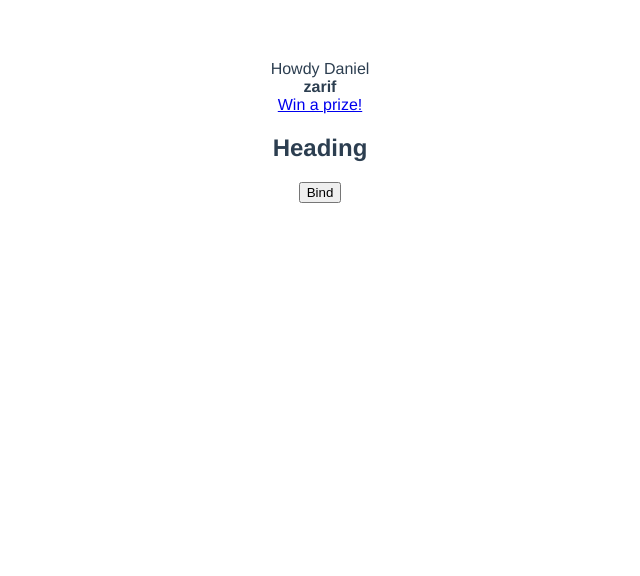
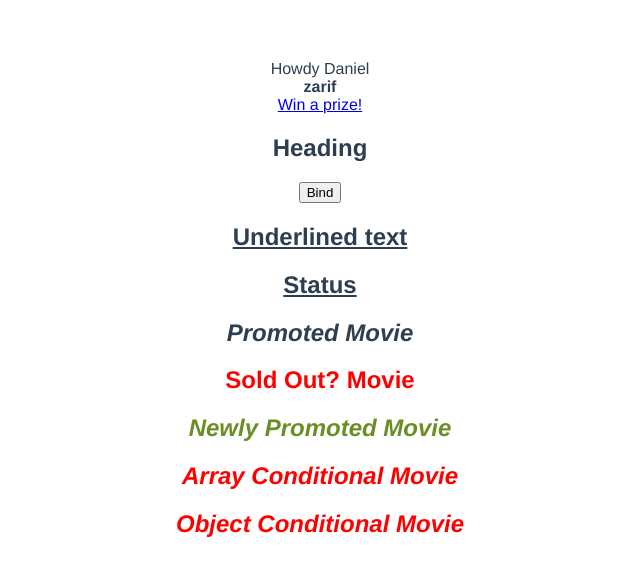
Before and after one commit to zarifpour/vue-practice, a Vue app in the folder hello-world/: page / in a window 1280 px wide. Shown: the top 576 px of the page, without its empty margins (320-960 px from the left). Built offline with nearby package versions, Linux system fonts and the light colour scheme.

Commit message:
Binding classes conditionally

```diff
--- a/hello-world/src/App.vue
+++ b/hello-world/src/App.vue
@@ -4,6 +4,23 @@
   <div v-html="hack"></div>
   <h2 v-bind:id="headingId">Heading</h2>
   <button v-bind:disabled="isDisabled">Bind</button>
+  <h2 class="underline">Underlined text</h2>
+  <h2 class="underline" v-bind:class="status">Status</h2>
+  <h2 v-bind:class="isPromoted && 'promoted'">Promoted Movie</h2>
+  <h2 v-bind:class="isSoldout ? 'sold-out' : 'new'">Sold Out? Movie</h2>
+  <h2 v-bind:class="['new', 'promoted']">Newly Promoted Movie</h2>
+  <h2 v-bind:class="[isPromoted && 'promoted', isSoldout ? 'sold-out' : 'new']">
+    Array Conditional Movie
+  </h2>
+  <h2
+    v-bind:class="{
+      promoted: isPromoted,
+      new: !isSoldout,
+      'sold-out': isSoldout,
+    }"
+  >
+    Object Conditional Movie
+  </h2>
 </template>
 
 <script>
@@ -17,6 +34,9 @@
       hack: `<a href="#" onclick="alert('You have been hacked!')">Win a prize!</a>`,
       headingId: "heading",
       isDisabled: false,
+      status: "success",
+      isPromoted: true,
+      isSoldout: true,
     };
   },
 };
@@ -31,4 +51,20 @@
   color: #2c3e50;
   margin-top: 60px;
 }
+
+.underline {
+  text-decoration: underline;
+}
+
+.promoted {
+  font-style: italic;
+}
+
+.new {
+  color: olivedrab;
+}
+
+.sold-out {
+  color: red;
+}
 </style>
```
